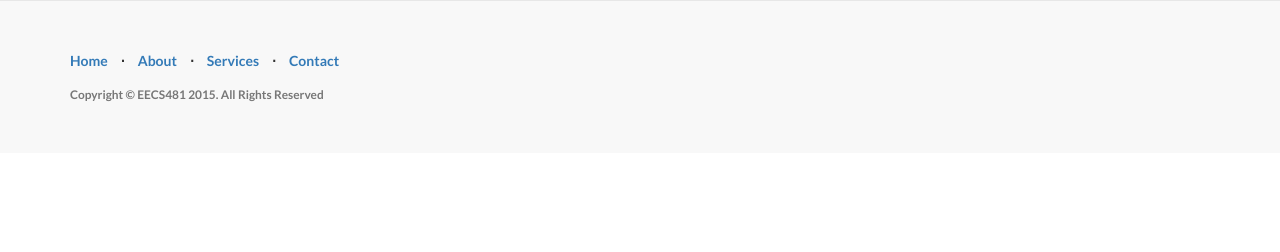
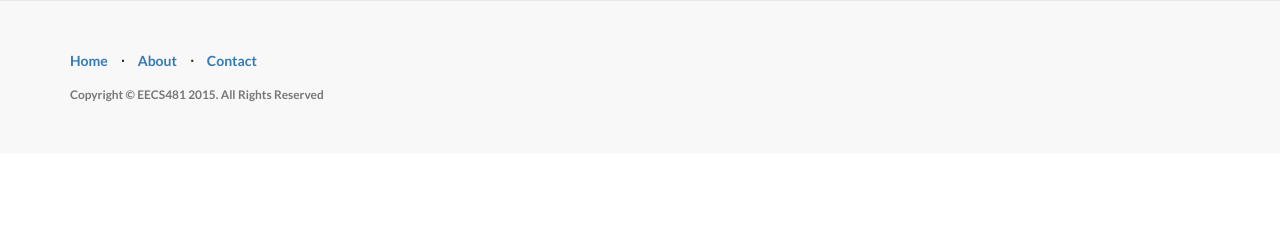
Before and after one commit to MrWolvwxyz/BeMyTranny, a Flask app: template web/templates/logout.html in a window 1280 px wide. Shown: the part 250-502 px from the top of the page. Run offline with Flask 2, Linux system fonts and the light colour scheme; the template is opened without the code that fills it, so the values that code supplies are empty; parts of the project's set-up code (start-up, migrations or seed data) failed here and were passed over.

Commit message:
deleting services tag

```diff
--- a/web/templates/addmoreresponse.html
+++ b/web/templates/addmoreresponse.html
@@ -127,10 +127,6 @@
                         </li>
                         <li class="footer-menu-divider">&sdot;</li>
                         <li>
-                            <a href="/services">Services</a>
-                        </li>
-                        <li class="footer-menu-divider">&sdot;</li>
-                        <li>
                             <a href="mailto:bemytranslator@umich.edu">Contact</a>
                         </li>
                     </ul>
--- a/web/templates/logout.html
+++ b/web/templates/logout.html
@@ -123,10 +123,6 @@
                         </li>
                         <li class="footer-menu-divider">&sdot;</li>
                         <li>
-                            <a href="#services">Services</a>
-                        </li>
-                        <li class="footer-menu-divider">&sdot;</li>
-                        <li>
                             <a href="mailto:bemytranslator@umich.edu">Contact</a>
                         </li>
                     </ul>
--- a/web/templates/userpage.html
+++ b/web/templates/userpage.html
@@ -129,10 +129,6 @@
                         </li>
                         <li class="footer-menu-divider">&sdot;</li>
                         <li>
-                            <a href="#services">Services</a>
-                        </li>
-                        <li class="footer-menu-divider">&sdot;</li>
-                        <li>
                             <a href="mailto:bemytranslator@umich.edu">Contact</a>
                         </li>
                     </ul>
```
